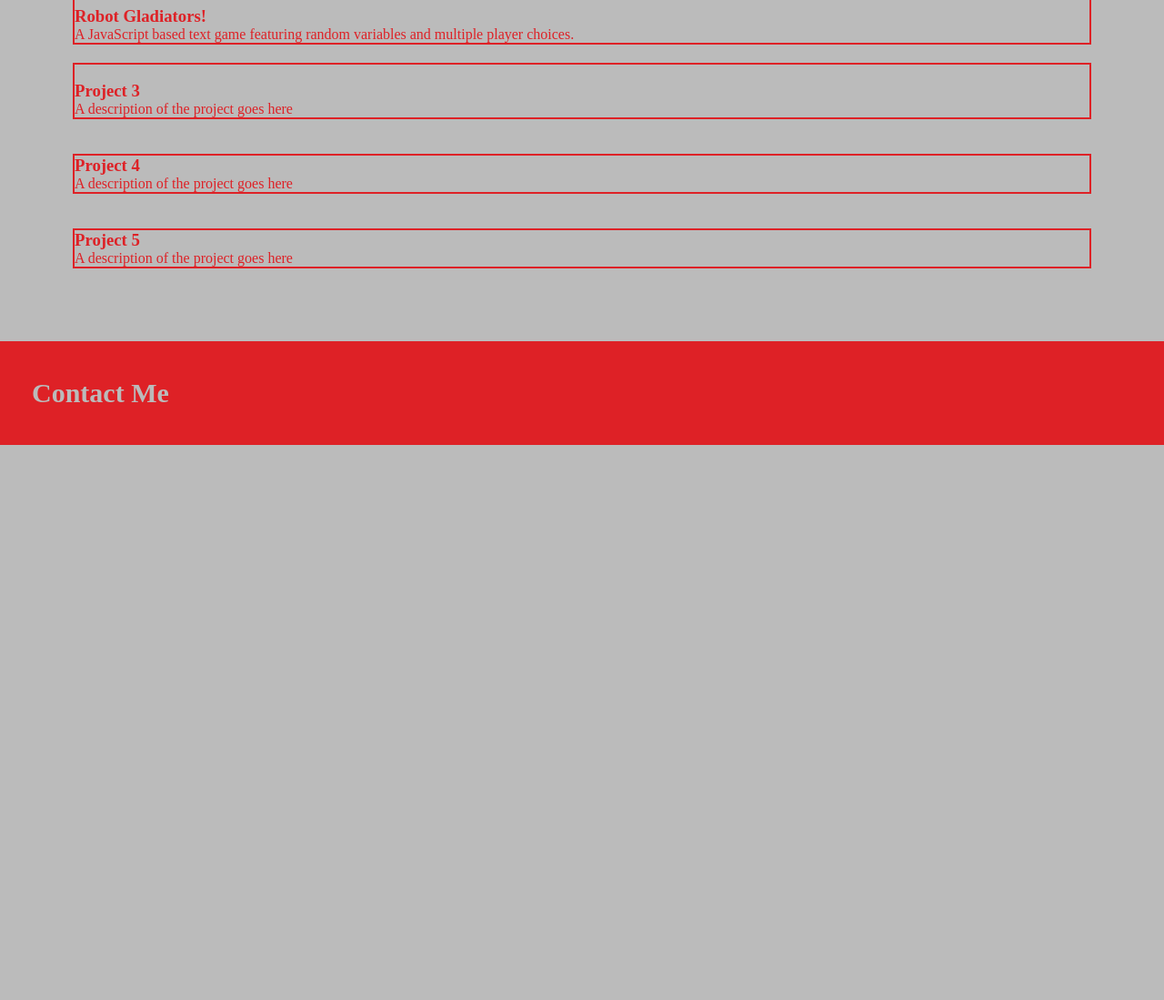
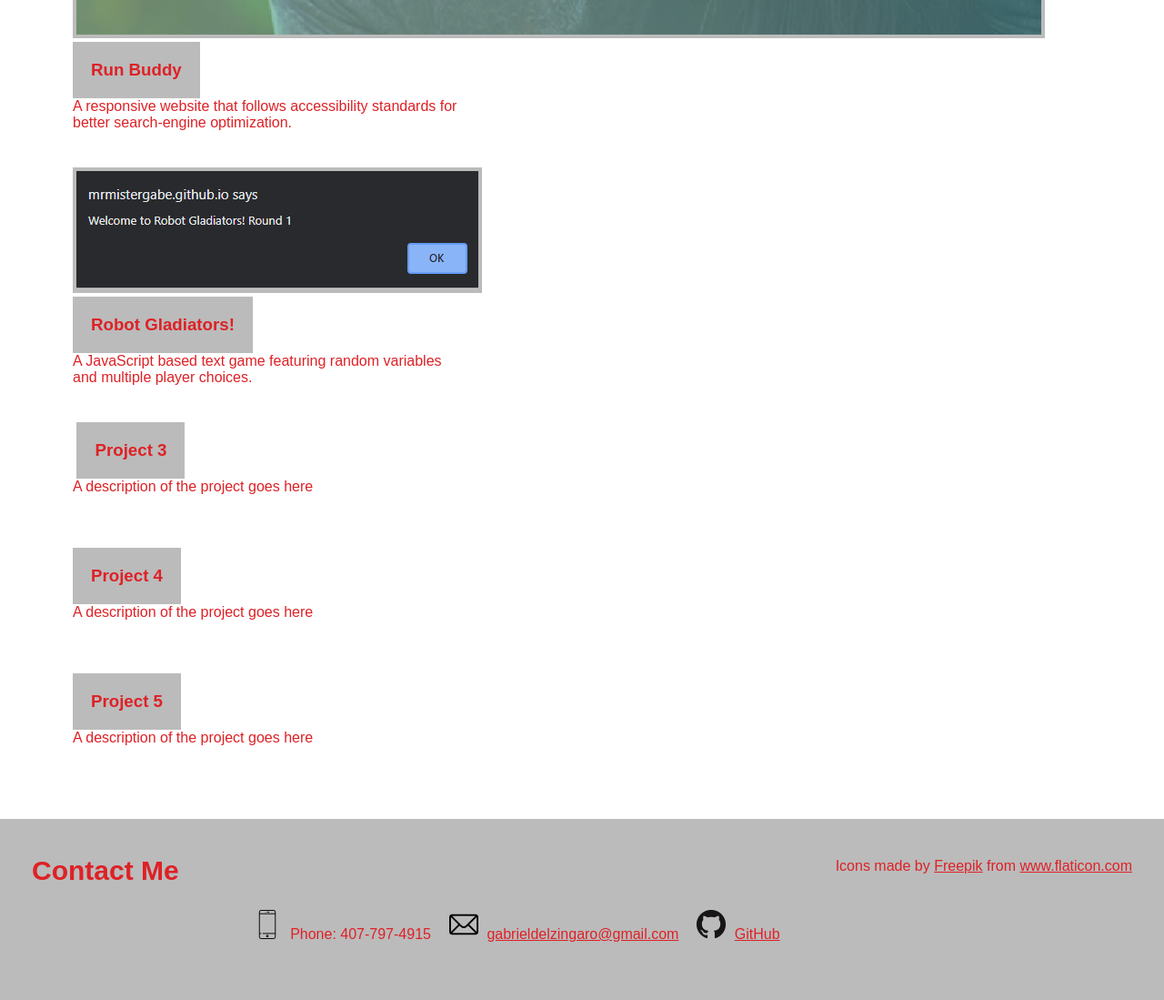
Before and after one commit to MrMisterGabe/portfolio, a plain HTML site: page index.html in a window 1280 px wide. Shown: the part 844-1943 px from the top of the page at 91% size. Before the commit the page ends 1333 px from the top, so only its background shows below. Drawn offline with Linux system fonts and the light colour scheme.

Commit message:
more CSS styling

```diff
--- a/assets/style.css
+++ b/assets/style.css
@@ -2,6 +2,7 @@
     margin: 0;
     padding: 0;
     box-sizing: border-box;
+    font-family: Arial, Helvetica, sans-serif;
 }
 
 :root {
@@ -12,12 +13,12 @@
 
 body {
     color: var(--primary-color);
-    background-color: var(--secondary-color);
+    background-color: var(--tertiary-color);
 }
 
 header {
     padding: 20px 35px;
-    background-color: var(--tertiary-color);
+    background-color: var(--secondary-color);
     display: flex;
     justify-content: space-between;
     flex-wrap: wrap;
@@ -27,14 +28,14 @@ header {
 header h1 {
     font-weight: bold;
     font-size: 46px;
-    color: var(--primary-color);
+    background: var(--primary-color);
+    color: var(--tertiary-color);
     margin: 0;
-    background: var(--secondary-color);
 }
 
 header a {
     text-decoration: none;
-    color: var(--primary-color);
+    color: var(--tetiary-color);
 }
 
 header nav {
@@ -56,7 +57,7 @@ header nav ul li a {
 }
 
 footer {
-    background: var(--primary-color);
+    background: var(--secondary-color);
     width: 100%;
     padding: 40px 35px;
     display: flex;
@@ -65,9 +66,10 @@ footer {
 }
 
 footer h2 {
-    color: var(--secondary-color);
+    color: var(--primary-color);
     font-size: 30px;
     margin: 0;
+    align-items: center;
 }
 
 footer div {
@@ -75,12 +77,28 @@ footer div {
     text-align: right;
 }
 
+footer ul {
+    list-style: none;
+    align-items: center;
+    justify-content: space-between;
+    flex-wrap: wrap;
+    display: flex;
+}
+
+footer ul li img {
+    margin: auto 5px auto 20px;
+}
+
 footer a {
-    color: var(--secondary-color);
+    color: var(--primary-color);
 }
 
 section {
     padding: 60px;
+}
+
+div article div a img {
+    border: 4px solid var(--secondary-color);
 }
 
 .hero {
@@ -100,10 +118,29 @@ section {
     width: 150px;
 }
 
-.project {
-    margin: 20px;
+.sectiontitle {
+    align-items: center;
 }
 
-.project-summary {
-    border: solid 2px var(--primary-color);
+.project {
+    margin: 3.5;
+    padding: 20px;
+    width: 40%;
 }
+
+.project-name {
+    display: inline-block;
+    background-color: var(--secondary-color);
+    padding: 20px 20px;
+}
+
+/* .project-text {
+    display: none;
+}
+
+.project:hover {
+    display: initial;
+    border: 2px solid limegreen;
+    color: var(--primary-color);
+}
+*/
--- a/index.html
+++ b/index.html
@@ -26,29 +26,35 @@
                         <a href="#resume">Resume</a>
                     </li>
                 </ul>
-                <img src="assets/images/headshot.jpg" class="headshot" alt="Gabriel Delzingaro" />
             </nav>
         </header>
 
         <section class="hero">
+            <img src="./assets/images/headshot.jpg" class="headshot" alt="Gabriel Delzingaro" />
             <h2>Aspiring Web Developer</h2>
         </section>
-        <section id="about-me">
+        <section id="about-me" class="section-border">
             <h2 class="section-title">About Me</h2>
             <p>
-                My name is Gabriel Delzingaro and I am an aspiring Full Stack Developer. I look forward to filling out this portfolio as my projects expand.
+                Lorem ipsum dolor sit amet consectetur, adipisicing elit. Architecto eius esse a dignissimos odit, natus exercitationem quasi laudantium quae, eum, cupiditate nulla sint alias pariatur eligendi quaerat itaque reprehenderit cum?<br/>
+                Lorem ipsum dolor sit amet consectetur adipisicing elit. Accusantium dolor itaque ipsam magni tenetur temporibus possimus aperiam voluptate quas, rem dicta quidem, nulla esse omnis facere. Eum amet alias officia. <br/>
+                Lorem, ipsum dolor sit amet consectetur adipisicing elit. Fugiat dignissimos quibusdam reiciendis unde natus tenetur nulla, nisi explicabo eos tempore ea hic magnam cum obcaecati, dolor voluptates? Doloremque, voluptatem laborum!<br/>
+                Lorem ipsum dolor sit amet consectetur adipisicing elit. Harum, quaerat ex omnis illo commodi aut minima veritatis? Odio illum, veniam accusantium error facere, impedit, suscipit esse saepe distinctio ullam fugit!<br/>
             </p>
         </section>
 
-        <section id="myprojects">
+        <section id="myprojects" class="section-border">
             <div class="flex-row">
                 <h2 class="section-title">Projects</h2>
-            </div>
 
                 <div class="projects">
                     <article class="project">
                         <div class="project-summary">
-                        <img src="assets/images/runbuddy.png" alt="Run Buddy Website Navigation Bar" />
+                            <a href="https://mrmistergabe.github.io/run-buddy/"
+                            target="_blank"
+                            rel="noopener noreferrer">
+                                <img src="./assets/images/runbuddy.png" alt="Run Buddy Website Navigation Bar" />
+                            </a>
                             <h3 class="project-name">Run Buddy</h3>
                             <p class="project-text">
                                 A responsive website that follows accessibility standards for better search-engine optimization.
@@ -58,7 +64,11 @@
 
                     <article class="project">
                         <div class="project-summary">
-                        <img src="#" alt="" />
+                            <a href="https://mrmistergabe.github.io/robot-gladiators/"
+                            target="_blank"
+                            rel="noopener noreferrer">
+                                <img src="./assets/images/RobotGladiators.png" alt="Window prompt welcoming you to Robot Gladiators" />
+                            </a>
                             <h3 class="project-name">Robot Gladiators!</h3>
                             <p class="project-text">
                                 A JavaScript based text game featuring random variables and multiple player choices.
@@ -96,12 +106,34 @@
                         </div>
                     </article>
                 </div>
+            </div>
         </section>
 
         <footer id="contactme">
             <h2 class="section-title">
                 Contact Me
             </h2>
+            <section>
+                <ul>
+                    <li>
+                        <img src="./assets/images/mobile-phone.png" />
+                            Phone: 407-797-4915
+                    </li>
+                    <li>
+                        <img src="./assets/images/mail.png" />
+                        <a href="mailto:gabrieldelzingaro@gmail.com">
+                            gabrieldelzingaro@gmail.com
+                        </a>
+                    </li>
+                    <li>
+                        <img src="./assets/images/GitHub-Mark-32px.png" />
+                        <a href="https://github.com/MrMisterGabe">
+                            GitHub
+                        </a>
+                    </li>
+                </ul>
+            </section>
+            <div class="attribute">Icons made by <a href="https://www.freepik.com" title="Freepik">Freepik</a> from <a href="https://www.flaticon.com/" title="Flaticon">www.flaticon.com</a></div>
         </footer>
     </body>
 </html>
```
Also changed, not shown: assets/images/GitHub-Mark-120px-plus.png (added), assets/images/GitHub-Mark-32px.png (added), assets/images/GitHub-Mark-64px.png (added), assets/images/GitHub-Mark-Light-120px-plus.png (added), assets/images/GitHub-Mark-Light-32px.png (added), assets/images/GitHub-Mark-Light-64px.png (added), assets/images/RobotGladiators.png (added), assets/images/mail.png (added), assets/images/mobile-phone.png (added). Lines whose indentation alone changed are shown as unchanged.
